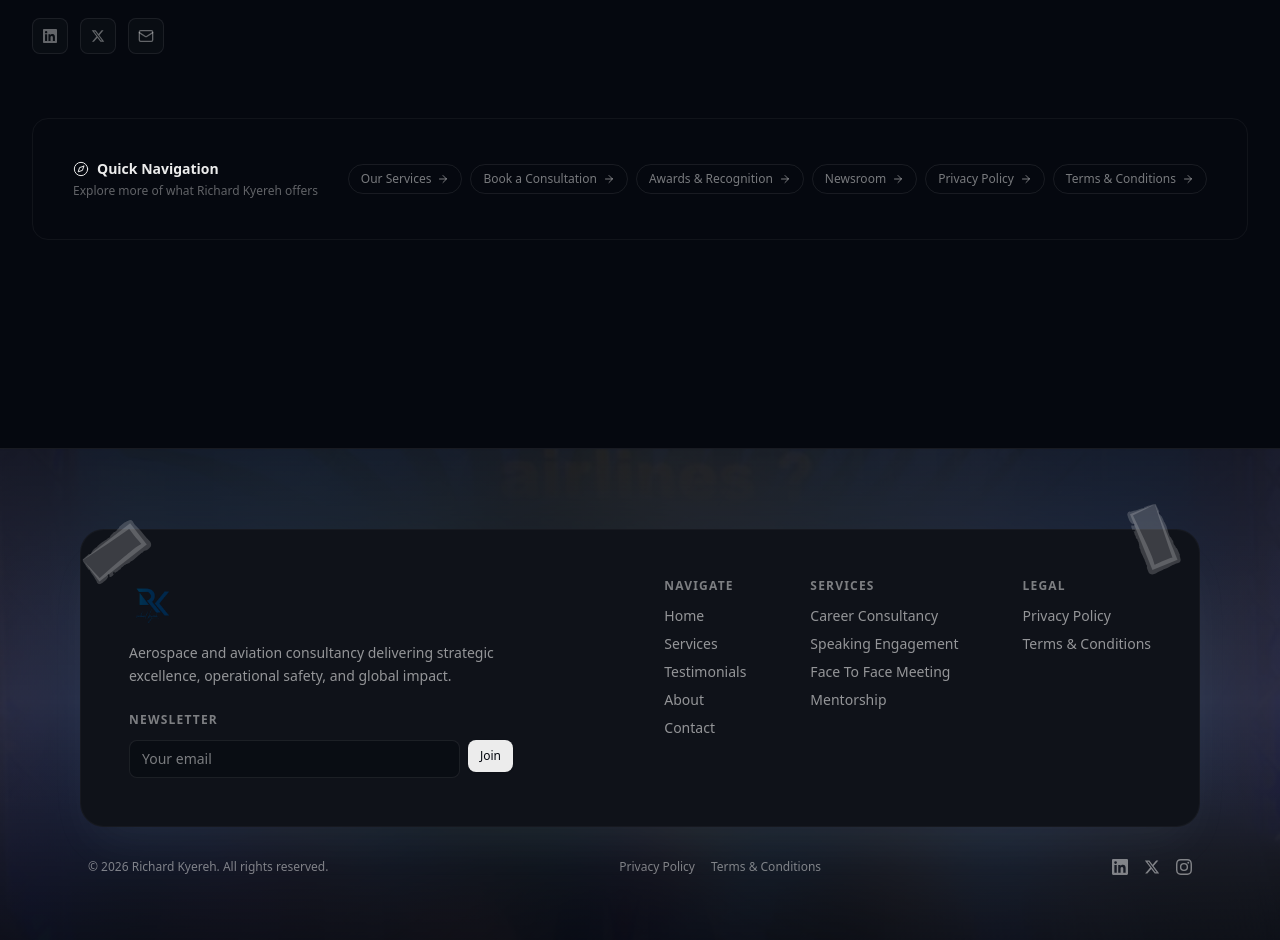
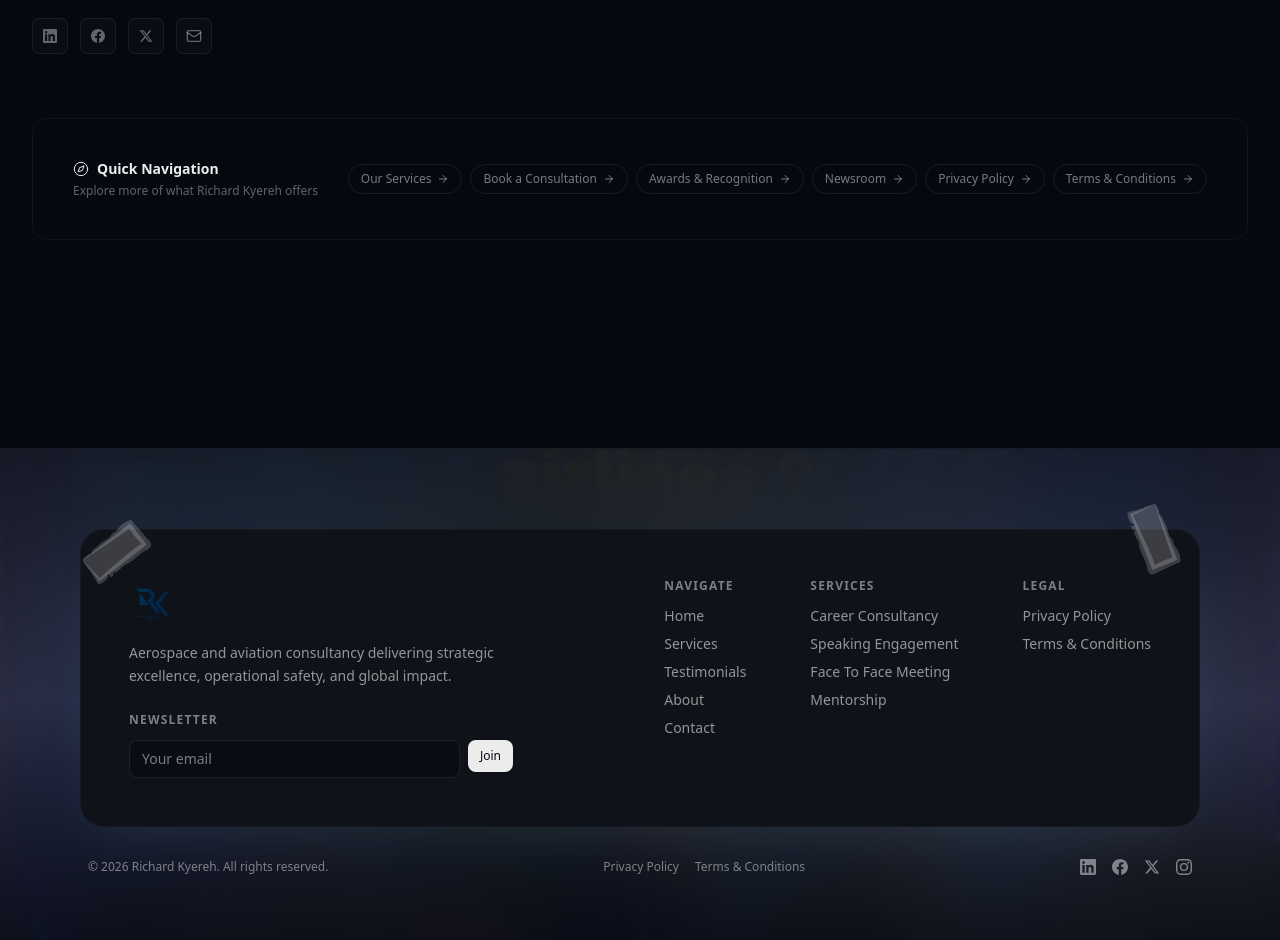
Before and after one commit to johnsonsemmanuel/richardkyereh, a Next.js app: page /contact in a window 1280 px wide. Shown: the part 887-1827 px from the top of the page. Built offline with nearby package versions, Linux system fonts and the light colour scheme.

Commit message:
feat: add Facebook icon, update social links to Richard's profiles

```diff
--- a/src/app/contact/page.tsx
+++ b/src/app/contact/page.tsx
@@ -163,7 +163,7 @@ export default function ContactPage() {
                 </p>
                 <div className="flex items-center gap-3">
                   <a
-                    href="https://linkedin.com/in/richardkyereh"
+                    href="https://gh.linkedin.com/in/richard-kyereh-mba-pmp-7726bb1b"
                     target="_blank"
                     rel="noopener noreferrer"
                     className="size-9 rounded-lg bg-secondary/50 border border-input flex items-center justify-center text-foreground/40 hover:text-primary hover:border-primary/40 transition-all"
@@ -171,6 +171,17 @@ export default function ContactPage() {
                   >
                     <svg viewBox="0 0 24 24" fill="currentColor" className="size-3.5">
                       <path d="M20.447 20.452h-3.554v-5.569c0-1.328-.027-3.037-1.852-3.037-1.853 0-2.136 1.445-2.136 2.939v5.667H9.351V9h3.414v1.561h.046c.477-.9 1.637-1.85 3.37-1.85 3.601 0 4.267 2.37 4.267 5.455v6.286zM5.337 7.433a2.062 2.062 0 0 1-2.063-2.065 2.064 2.064 0 1 1 2.063 2.065zm1.782 13.019H3.555V9h3.564v11.452zM22.225 0H1.771C.792 0 0 .774 0 1.729v20.542C0 23.227.792 24 1.771 24h20.451C23.2 24 24 23.227 24 22.271V1.729C24 .774 23.2 0 22.222 0h.003z" />
+                    </svg>
+                  </a>
+                  <a
+                    href="https://web.facebook.com/richardkwabena.kyereh"
+                    target="_blank"
+                    rel="noopener noreferrer"
+                    className="size-9 rounded-lg bg-secondary/50 border border-input flex items-center justify-center text-foreground/40 hover:text-primary hover:border-primary/40 transition-all"
+                    aria-label="Facebook"
+                  >
+                    <svg viewBox="0 0 24 24" fill="currentColor" className="size-3.5">
+                      <path d="M24 12.073c0-6.627-5.373-12-12-12s-12 5.373-12 12c0 5.99 4.388 10.954 10.125 11.854v-8.385H7.078v-3.47h3.047V9.43c0-3.007 1.792-4.669 4.533-4.669 1.312 0 2.686.235 2.686.235v2.953H15.83c-1.491 0-1.956.925-1.956 1.874v2.25h3.328l-.532 3.47h-2.796v8.385C19.612 23.027 24 18.062 24 12.073z" />
                     </svg>
                   </a>
                   <a
--- a/src/components/Footer.tsx
+++ b/src/components/Footer.tsx
@@ -3,7 +3,7 @@
 import Link from "next/link";
 import { useState } from "react";
 import { Button } from "@/components/ui/button";
-import { LinkedInIcon, XIcon, InstagramIcon } from "@/components/ui/social-icons";
+import { LinkedInIcon, XIcon, InstagramIcon, FacebookIcon } from "@/components/ui/social-icons";
 
 const footerBgImages = [
   "/awards/airline-business-summit-mauritius-2019/airline-business-summit-mauritius-2019_1.jpeg",
@@ -175,8 +175,11 @@ export function Footer() {
             </Link>
           </div>
           <div className="flex gap-4">
-            <a href="https://linkedin.com/in/richardkyereh" target="_blank" rel="noopener noreferrer" aria-label="LinkedIn" className="text-foreground/50 hover:text-foreground transition-colors">
+            <a href="https://gh.linkedin.com/in/richard-kyereh-mba-pmp-7726bb1b" target="_blank" rel="noopener noreferrer" aria-label="LinkedIn" className="text-foreground/50 hover:text-foreground transition-colors">
               <LinkedInIcon className="w-4 h-4" />
+            </a>
+            <a href="https://web.facebook.com/richardkwabena.kyereh" target="_blank" rel="noopener noreferrer" aria-label="Facebook" className="text-foreground/50 hover:text-foreground transition-colors">
+              <FacebookIcon className="w-4 h-4" />
             </a>
             <a href="https://x.com/richardkyereh" target="_blank" rel="noopener noreferrer" aria-label="X (Twitter)" className="text-foreground/50 hover:text-foreground transition-colors">
               <XIcon className="w-4 h-4" />
--- a/src/components/Header.tsx
+++ b/src/components/Header.tsx
@@ -17,7 +17,7 @@ import {
 import {
   CompassIcon, GlobeIcon, WingsIcon, ShieldIcon, RadarIcon, PlaneIcon,
 } from "@/components/ui/aviation-icons";
-import { LinkedInIcon, XIcon, InstagramIcon } from "@/components/ui/social-icons";
+import { LinkedInIcon, XIcon, InstagramIcon, FacebookIcon } from "@/components/ui/social-icons";
 
 type NavItem = { label: string; href: string } | { label: string; dropdown: { label: string; desc: string; href: string; icon: React.ComponentType<{ className?: string }> }[] };
 
@@ -266,8 +266,11 @@ export function Header() {
           </div>
           <div className="flex flex-col gap-4">
               <div className="flex items-center justify-center gap-4 pt-2 border-t border-border">
-              <a href="https://linkedin.com/in/richardkyereh" target="_blank" rel="noopener noreferrer" aria-label="LinkedIn" className="text-foreground/50 hover:text-foreground transition-colors">
+              <a href="https://gh.linkedin.com/in/richard-kyereh-mba-pmp-7726bb1b" target="_blank" rel="noopener noreferrer" aria-label="LinkedIn" className="text-foreground/50 hover:text-foreground transition-colors">
                 <LinkedInIcon className="size-5" />
+              </a>
+              <a href="https://web.facebook.com/richardkwabena.kyereh" target="_blank" rel="noopener noreferrer" aria-label="Facebook" className="text-foreground/50 hover:text-foreground transition-colors">
+                <FacebookIcon className="size-5" />
               </a>
               <a href="https://x.com/richardkyereh" target="_blank" rel="noopener noreferrer" aria-label="X (Twitter)" className="text-foreground/50 hover:text-foreground transition-colors">
                 <XIcon className="size-5" />
--- a/src/components/ui/social-icons.tsx
+++ b/src/components/ui/social-icons.tsx
@@ -14,6 +14,14 @@ export function XIcon({ className = "w-4 h-4" }: { className?: string }) {
   );
 }
 
+export function FacebookIcon({ className = "w-4 h-4" }: { className?: string }) {
+  return (
+    <svg viewBox="0 0 24 24" className={className} fill="currentColor">
+      <path d="M24 12.073c0-6.627-5.373-12-12-12s-12 5.373-12 12c0 5.99 4.388 10.954 10.125 11.854v-8.385H7.078v-3.47h3.047V9.43c0-3.007 1.792-4.669 4.533-4.669 1.312 0 2.686.235 2.686.235v2.953H15.83c-1.491 0-1.956.925-1.956 1.874v2.25h3.328l-.532 3.47h-2.796v8.385C19.612 23.027 24 18.062 24 12.073z" />
+    </svg>
+  );
+}
+
 export function InstagramIcon({ className = "w-4 h-4" }: { className?: string }) {
   return (
     <svg viewBox="0 0 24 24" className={className} fill="currentColor">
```
